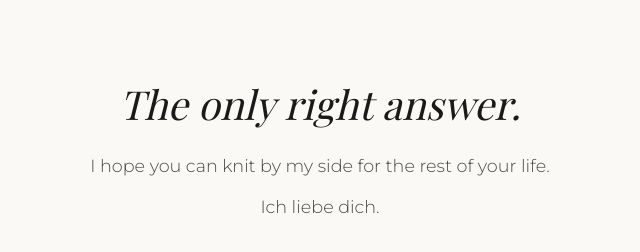
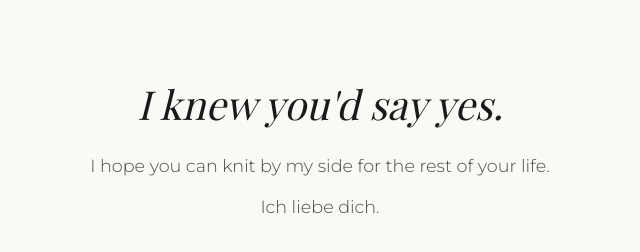
Before and after one commit to simeonvanegeraat-code/valentijn, a plain HTML site: page index.html in a window 1280 px wide. Both pictures are taken after a click on the button "YES". Shown: the whole page, without its empty margins (320-960 px from the left). Drawn offline with nearby package versions, Linux system fonts and the light colour scheme; files whose address does not match are found by name; a web font is replaced by a local one.

Commit message:
Update index.html

```diff
--- a/index.html
+++ b/index.html
@@ -18,8 +18,10 @@
     </div>
 
     <div class="container hidden" id="success-screen">
-        <h1 class="fade-in">The only right answer.</h1>
+        <h1 class="fade-in">I knew you'd say yes.</h1>
+
         <p class="fade-in delay-1">I hope you can knit by my side for the rest of your life.</p>
+
         <p class="fade-in delay-2">Ich liebe dich.</p>
 
         <div class="photo-gallery">
```
